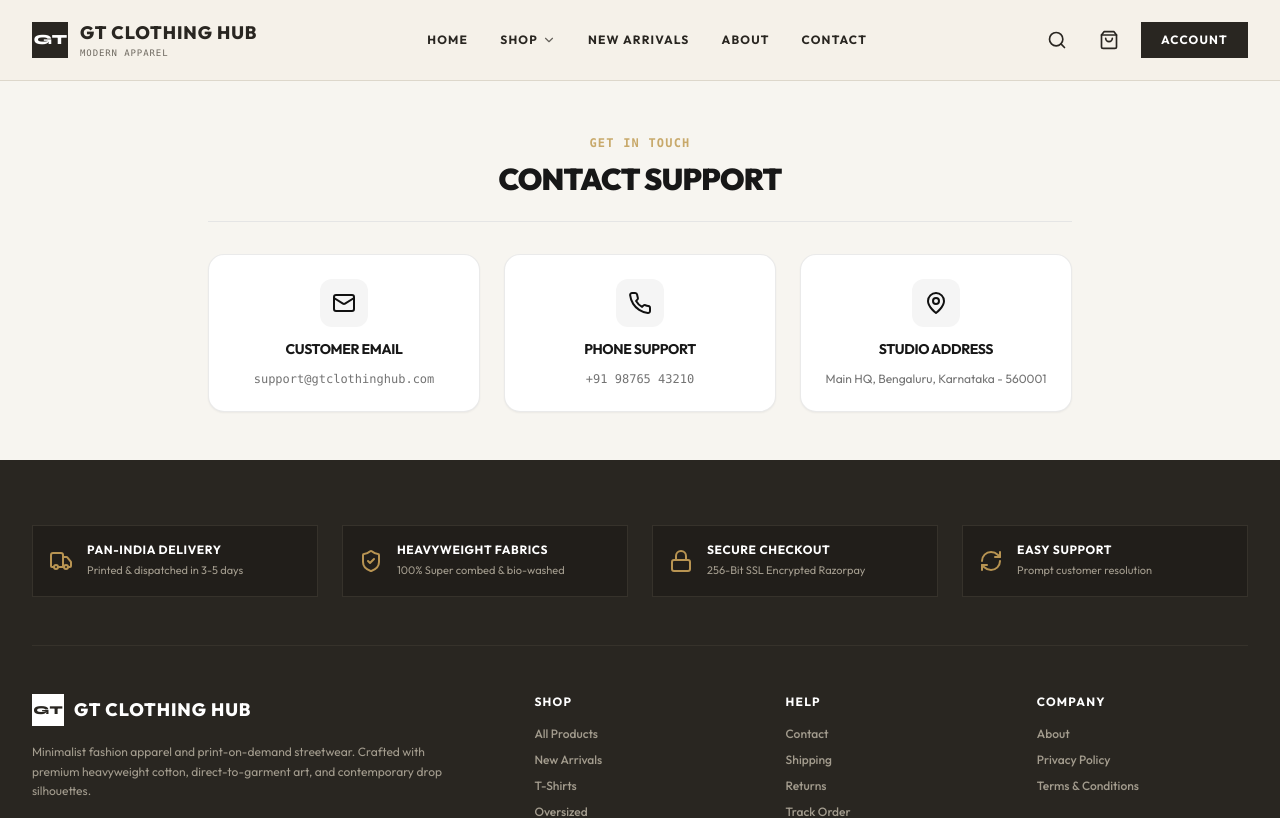
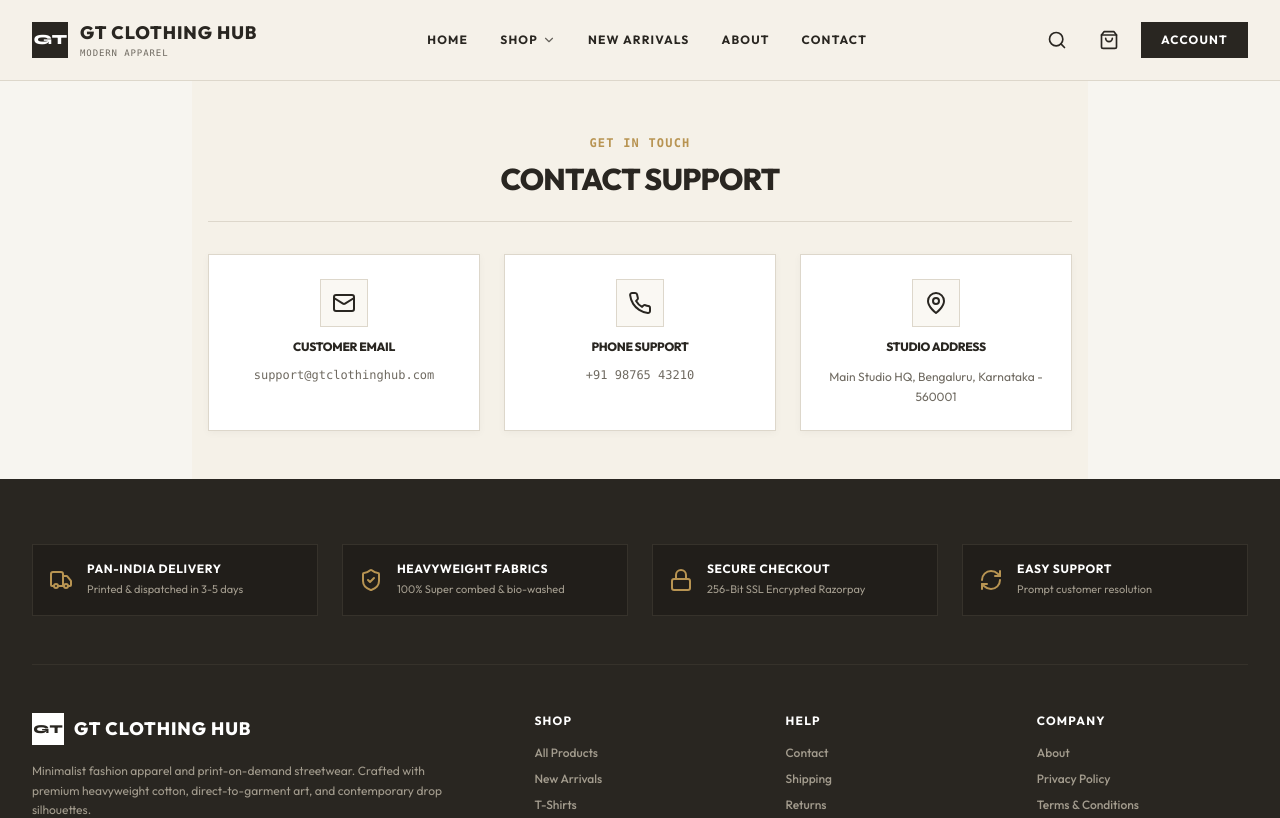
Before and after one commit to Code-With-Govind/GTClothinghub, a React (Vite) app in the folder frontend/: page /contact in a window 1280 px wide. Shown: the top 818 px of the page. Built offline with nearby package versions, Linux system fonts and the light colour scheme; no server answers; the HTML template or start-up script is replaced by a standard one.

Commit message:
Phase 6: Update Trust & Policy pages styling and footer integration

```diff
--- a/frontend/src/pages/public/ContactPage.jsx
+++ b/frontend/src/pages/public/ContactPage.jsx
@@ -7,37 +7,37 @@
   const { settings } = useSettings();
 
   return (
-    <div className="max-w-4xl mx-auto px-4 py-12 space-y-8">
-      <SEO title="Contact Support" />
-      <div className="border-b border-neutral-200 pb-6 text-center space-y-2">
-        <span className="text-xs font-bold text-[#C8A96B] tracking-widest uppercase font-mono">Get In Touch</span>
-        <h1 className="text-3xl font-black text-[#171717] uppercase font-display tracking-tight">Contact Support</h1>
+    <div className="max-w-4xl mx-auto px-4 py-12 space-y-8 bg-[#F5F1E8]">
+      <SEO title="Contact Support | GT CLOTHING HUB" />
+      <div className="border-b border-[#DDD7CB] pb-6 text-center space-y-2">
+        <span className="text-xs font-bold text-[#B89452] tracking-widest uppercase font-mono">GET IN TOUCH</span>
+        <h1 className="text-3xl font-extrabold text-[#292621] uppercase font-display tracking-tight">CONTACT SUPPORT</h1>
       </div>
 
       <div className="grid grid-cols-1 md:grid-cols-3 gap-6">
-        <div className="bg-white rounded-2xl p-6 border border-neutral-200/80 shadow-sm text-center space-y-3">
-          <div className="w-12 h-12 rounded-xl bg-neutral-100 text-[#111111] flex items-center justify-center mx-auto">
-            <Mail className="w-6 h-6" />
+        <div className="bg-white p-6 border border-[#DDD7CB] shadow-fashion-sm text-center space-y-3">
+          <div className="w-12 h-12 bg-[#FAF8F3] border border-[#DDD7CB] text-[#292621] flex items-center justify-center mx-auto">
+            <Mail className="w-6 h-6 text-[#292621]" />
           </div>
-          <h3 className="font-bold text-[#171717] text-sm">Customer Email</h3>
-          <p className="text-xs text-neutral-500 font-mono">{settings.supportEmail || 'support@gtclothinghub.com'}</p>
+          <h3 className="font-extrabold text-[#292621] text-xs uppercase font-display">Customer Email</h3>
+          <p className="text-xs text-[#6F6A61] font-mono">{settings.supportEmail || 'support@gtclothinghub.com'}</p>
         </div>
 
-        <div className="bg-white rounded-2xl p-6 border border-neutral-200/80 shadow-sm text-center space-y-3">
-          <div className="w-12 h-12 rounded-xl bg-neutral-100 text-[#111111] flex items-center justify-center mx-auto">
-            <Phone className="w-6 h-6" />
+        <div className="bg-white p-6 border border-[#DDD7CB] shadow-fashion-sm text-center space-y-3">
+          <div className="w-12 h-12 bg-[#FAF8F3] border border-[#DDD7CB] text-[#292621] flex items-center justify-center mx-auto">
+            <Phone className="w-6 h-6 text-[#292621]" />
           </div>
-          <h3 className="font-bold text-[#171717] text-sm">Phone Support</h3>
-          <p className="text-xs text-neutral-500 font-mono">{settings.supportPhone || '+91 98765 43210'}</p>
+          <h3 className="font-extrabold text-[#292621] text-xs uppercase font-display">Phone Support</h3>
+          <p className="text-xs text-[#6F6A61] font-mono">{settings.supportPhone || '+91 98765 43210'}</p>
         </div>
 
-        <div className="bg-white rounded-2xl p-6 border border-neutral-200/80 shadow-sm text-center space-y-3">
-          <div className="w-12 h-12 rounded-xl bg-neutral-100 text-[#111111] flex items-center justify-center mx-auto">
-            <MapPin className="w-6 h-6" />
+        <div className="bg-white p-6 border border-[#DDD7CB] shadow-fashion-sm text-center space-y-3">
+          <div className="w-12 h-12 bg-[#FAF8F3] border border-[#DDD7CB] text-[#292621] flex items-center justify-center mx-auto">
+            <MapPin className="w-6 h-6 text-[#292621]" />
           </div>
-          <h3 className="font-bold text-[#171717] text-sm">Studio Address</h3>
-          <p className="text-xs text-neutral-500">
-            {settings.address?.street || 'Main HQ'}, {settings.address?.city || 'Bengaluru'}, {settings.address?.state || 'Karnataka'} - {settings.address?.pincode || '560001'}
+          <h3 className="font-extrabold text-[#292621] text-xs uppercase font-display">Studio Address</h3>
+          <p className="text-xs text-[#6F6A61] leading-relaxed font-sans">
+            {settings.address?.street || 'Main Studio HQ'}, {settings.address?.city || 'Bengaluru'}, {settings.address?.state || 'Karnataka'} - {settings.address?.pincode || '560001'}
           </p>
         </div>
       </div>
--- a/frontend/src/pages/public/PrivacyPolicyPage.jsx
+++ b/frontend/src/pages/public/PrivacyPolicyPage.jsx
@@ -6,14 +6,14 @@
   const { settings } = useSettings();
 
   return (
-    <div className="max-w-4xl mx-auto px-4 py-12 space-y-8">
-      <SEO title="Privacy Policy" />
-      <div className="border-b border-neutral-200 pb-6 text-center space-y-2">
-        <span className="text-xs font-bold text-[#C8A96B] tracking-widest uppercase font-mono">Legal Compliance</span>
-        <h1 className="text-3xl font-black text-[#171717] uppercase font-display tracking-tight">Privacy Policy</h1>
+    <div className="max-w-4xl mx-auto px-4 py-12 space-y-8 bg-[#F5F1E8]">
+      <SEO title="Privacy Policy | GT CLOTHING HUB" />
+      <div className="border-b border-[#DDD7CB] pb-6 text-center space-y-2">
+        <span className="text-xs font-bold text-[#B89452] tracking-widest uppercase font-mono">LEGAL COMPLIANCE</span>
+        <h1 className="text-3xl font-extrabold text-[#292621] uppercase font-display tracking-tight">PRIVACY POLICY</h1>
       </div>
 
-      <div className="bg-white rounded-2xl p-8 border border-neutral-200/80 shadow-sm space-y-4 text-neutral-600 text-xs sm:text-sm leading-relaxed">
+      <div className="bg-white p-8 border border-[#DDD7CB] shadow-fashion-sm space-y-4 text-[#6F6A61] text-xs sm:text-sm leading-relaxed font-sans font-medium">
         <p>{settings.privacyPolicy || 'Standard Privacy Policy for GT CLOTHING HUB.'}</p>
         <p>We strictly protect your personal information, shipping addresses, and payment details. We do not sell or trade user data to third-party advertisers.</p>
       </div>
--- a/frontend/src/pages/public/ReturnPolicyPage.jsx
+++ b/frontend/src/pages/public/ReturnPolicyPage.jsx
@@ -6,16 +6,16 @@
   const { settings } = useSettings();
 
   return (
-    <div className="max-w-4xl mx-auto px-4 py-12 space-y-8">
-      <SEO title="Return & Refund Policy" />
-      <div className="border-b border-neutral-200 pb-6 text-center space-y-2">
-        <span className="text-xs font-bold text-[#C8A96B] tracking-widest uppercase font-mono">Store Policies</span>
-        <h1 className="text-3xl font-black text-[#171717] uppercase font-display tracking-tight">Return & Refund Policy</h1>
+    <div className="max-w-4xl mx-auto px-4 py-12 space-y-8 bg-[#F5F1E8]">
+      <SEO title="Return & Refund Policy | GT CLOTHING HUB" />
+      <div className="border-b border-[#DDD7CB] pb-6 text-center space-y-2">
+        <span className="text-xs font-bold text-[#B89452] tracking-widest uppercase font-mono">STORE POLICIES</span>
+        <h1 className="text-3xl font-extrabold text-[#292621] uppercase font-display tracking-tight">RETURN & REFUND POLICY</h1>
       </div>
 
-      <div className="bg-white rounded-2xl p-8 border border-neutral-200/80 shadow-sm space-y-4 text-neutral-600 text-xs sm:text-sm leading-relaxed">
+      <div className="bg-white p-8 border border-[#DDD7CB] shadow-fashion-sm space-y-4 text-[#6F6A61] text-xs sm:text-sm leading-relaxed font-sans font-medium">
         <p>{settings.returnPolicy || 'Returns accepted for defective or damaged products within 7 days of delivery.'}</p>
-        <h3 className="font-bold text-sm text-[#171717] uppercase pt-2 font-display">Return Conditions</h3>
+        <h3 className="font-extrabold text-xs text-[#292621] uppercase pt-2 font-display">RETURN CONDITIONS</h3>
         <p>1. Item must be unworn, unwashed, with original tags intact.</p>
         <p>2. Return request must be initiated within 7 days from delivery date.</p>
         <p>3. Refunds are credited to original payment source upon verification.</p>
--- a/frontend/src/pages/public/ShippingPolicyPage.jsx
+++ b/frontend/src/pages/public/ShippingPolicyPage.jsx
@@ -6,16 +6,16 @@
   const { settings } = useSettings();
 
   return (
-    <div className="max-w-4xl mx-auto px-4 py-12 space-y-8">
-      <SEO title="Shipping Policy" />
-      <div className="border-b border-neutral-200 pb-6 text-center space-y-2">
-        <span className="text-xs font-bold text-[#C8A96B] tracking-widest uppercase font-mono">Store Policies</span>
-        <h1 className="text-3xl font-black text-[#171717] uppercase font-display tracking-tight">Shipping & Delivery Policy</h1>
+    <div className="max-w-4xl mx-auto px-4 py-12 space-y-8 bg-[#F5F1E8]">
+      <SEO title="Shipping & Delivery Policy | GT CLOTHING HUB" />
+      <div className="border-b border-[#DDD7CB] pb-6 text-center space-y-2">
+        <span className="text-xs font-bold text-[#B89452] tracking-widest uppercase font-mono">STORE POLICIES</span>
+        <h1 className="text-3xl font-extrabold text-[#292621] uppercase font-display tracking-tight">SHIPPING & DELIVERY POLICY</h1>
       </div>
 
-      <div className="bg-white rounded-2xl p-8 border border-neutral-200/80 shadow-sm space-y-4 text-neutral-600 text-xs sm:text-sm leading-relaxed">
+      <div className="bg-white p-8 border border-[#DDD7CB] shadow-fashion-sm space-y-4 text-[#6F6A61] text-xs sm:text-sm leading-relaxed font-sans font-medium">
         <p>{settings.shippingPolicy || 'Orders are printed on demand and shipped within 3-5 business days.'}</p>
-        <h3 className="font-bold text-sm text-[#171717] uppercase pt-2 font-display">Fulfillment Timelines</h3>
+        <h3 className="font-extrabold text-xs text-[#292621] uppercase pt-2 font-display">FULFILLMENT TIMELINES</h3>
         <p>1. Print Production: 1-2 Business Days</p>
         <p>2. Quality Inspection & Packaging: 1 Business Day</p>
         <p>3. Courier Transit (Pan-India): 2-4 Business Days via Delhivery / BlueDart Express</p>
--- a/frontend/src/pages/public/TermsPage.jsx
+++ b/frontend/src/pages/public/TermsPage.jsx
@@ -6,14 +6,14 @@
   const { settings } = useSettings();
 
   return (
-    <div className="max-w-4xl mx-auto px-4 py-12 space-y-8">
-      <SEO title="Terms & Conditions" />
-      <div className="border-b border-neutral-200 pb-6 text-center space-y-2">
-        <span className="text-xs font-bold text-[#C8A96B] tracking-widest uppercase font-mono">Legal Agreement</span>
-        <h1 className="text-3xl font-black text-[#171717] uppercase font-display tracking-tight">Terms & Conditions</h1>
+    <div className="max-w-4xl mx-auto px-4 py-12 space-y-8 bg-[#F5F1E8]">
+      <SEO title="Terms & Conditions | GT CLOTHING HUB" />
+      <div className="border-b border-[#DDD7CB] pb-6 text-center space-y-2">
+        <span className="text-xs font-bold text-[#B89452] tracking-widest uppercase font-mono">LEGAL AGREEMENT</span>
+        <h1 className="text-3xl font-extrabold text-[#292621] uppercase font-display tracking-tight">TERMS & CONDITIONS</h1>
       </div>
 
-      <div className="bg-white rounded-2xl p-8 border border-neutral-200/80 shadow-sm space-y-4 text-neutral-600 text-xs sm:text-sm leading-relaxed">
+      <div className="bg-white p-8 border border-[#DDD7CB] shadow-fashion-sm space-y-4 text-[#6F6A61] text-xs sm:text-sm leading-relaxed font-sans font-medium">
         <p>{settings.termsConditions || 'Standard Terms and Conditions for GT CLOTHING HUB.'}</p>
         <p>By browsing or making a purchase on this site, you agree to our purchasing, tax compliance, and order fulfillment terms.</p>
       </div>
```
Also changed, not shown: frontend/src/pages/public/AboutPage.jsx (+11 -11 lines).
